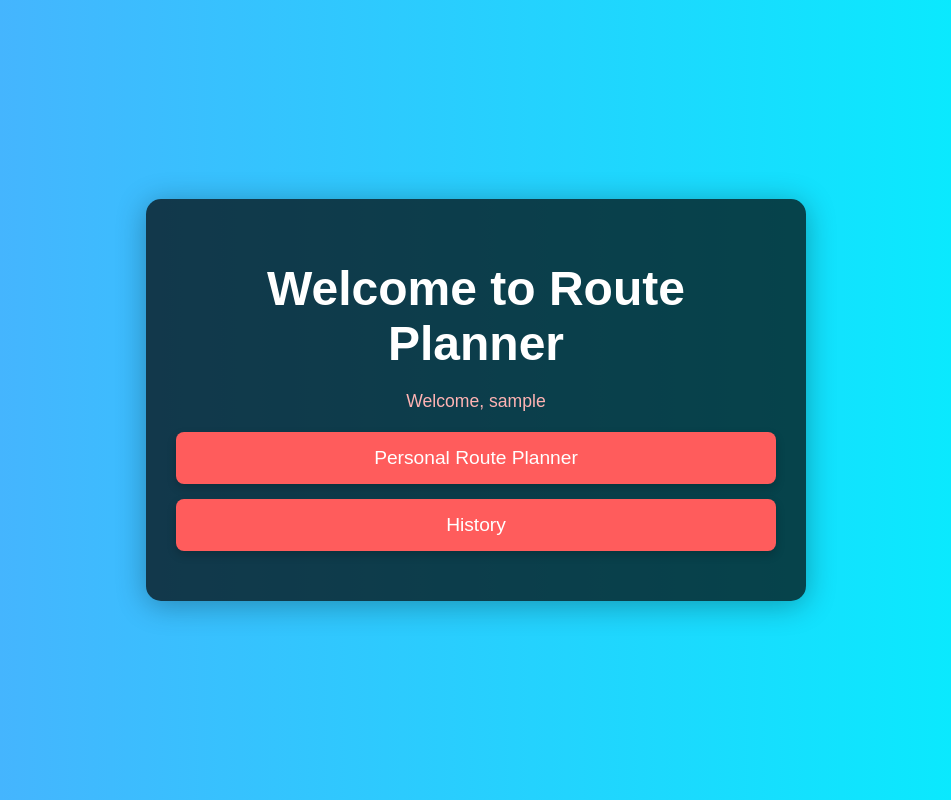
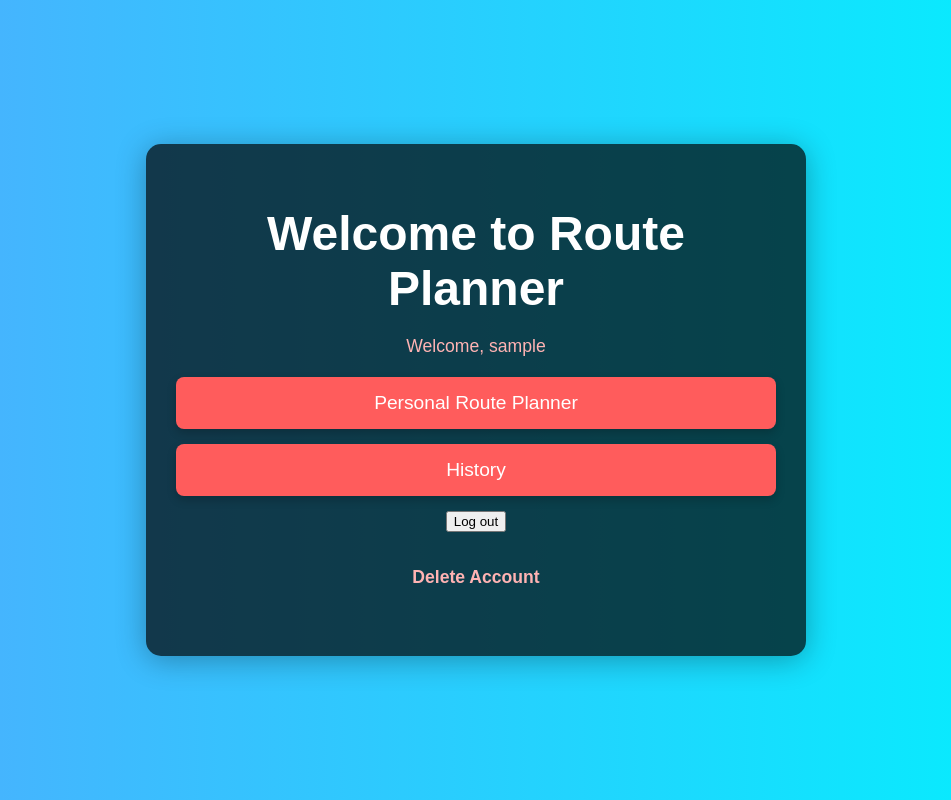
Before and after one commit to tstoof/website, a Django app: page / in a window 1280 px wide. Shown: the whole page, without its empty margins (164-1115 px from the left). Run offline with Django 3.2, Linux system fonts and the light colour scheme; the visitor is signed in with stand-in values (Sample User, id 1).

Commit message:
updated frontpage

```diff
--- a/routeplanner/frontend/templates/frontend/index.html
+++ b/routeplanner/frontend/templates/frontend/index.html
@@ -14,8 +14,13 @@
         <div class="button-group">
             <!-- Logged-in users will see the 'Personal Route Planner' option -->
             {% if user.is_authenticated %}
-                <a href="{% url 'personal_home' %}" class="link-button">Personal Route Planner</a>
+                <a href="{% url 'personal_routeplanner' %}" class="link-button">Personal Route Planner</a>
                 <a href="{% url 'history' %}" class="link-button">History</a>
+                <form action="{% url 'logout' %}" method="POST">
+                    {% csrf_token %}
+                    <button type="submit">Log out</button>
+                </form>
+                <p><a href="{% url 'delete_account' %}">Delete Account</a></p>
             {% else %}
                 <!-- Non-logged-in users will have options to log in, sign up, or visit the open version -->
                 <a href="{% url 'login' %}" class="link-button">Login</a>
```
Also changed, not shown: routeplanner/frontend/static/frontend/bad/personal_home.css (renamed from routeplanner/frontend/static/frontend/css/personal_home.css), routeplanner/frontend/templates/bad/personal_home.html (renamed from routeplanner/frontend/templates/frontend/personal_home.html).
